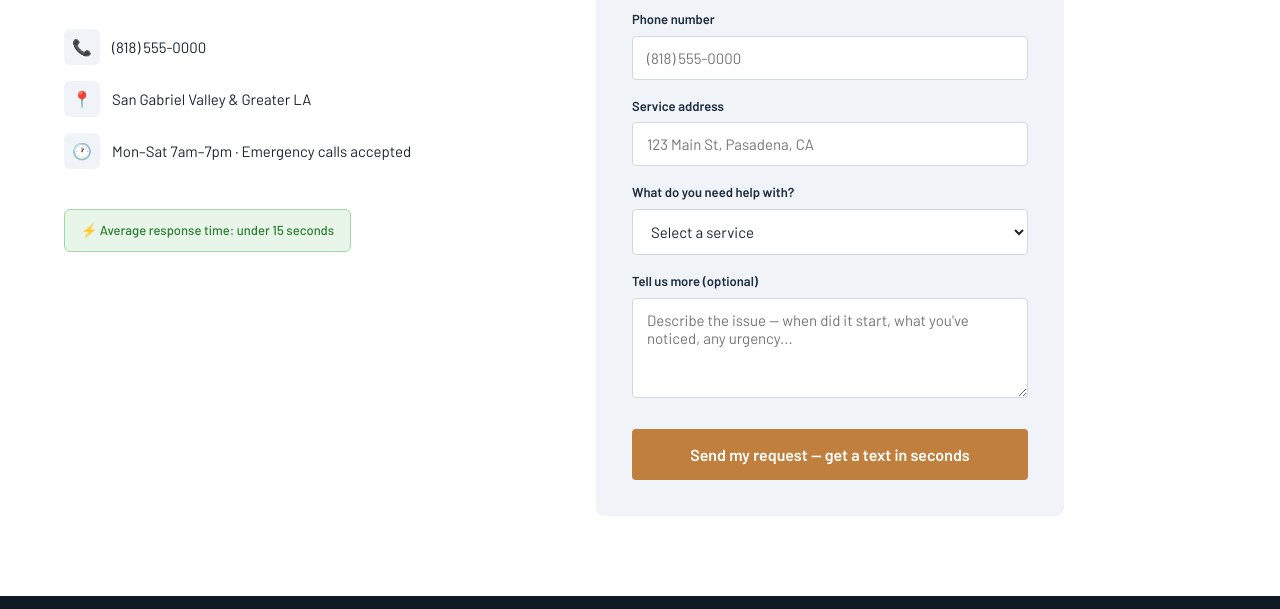
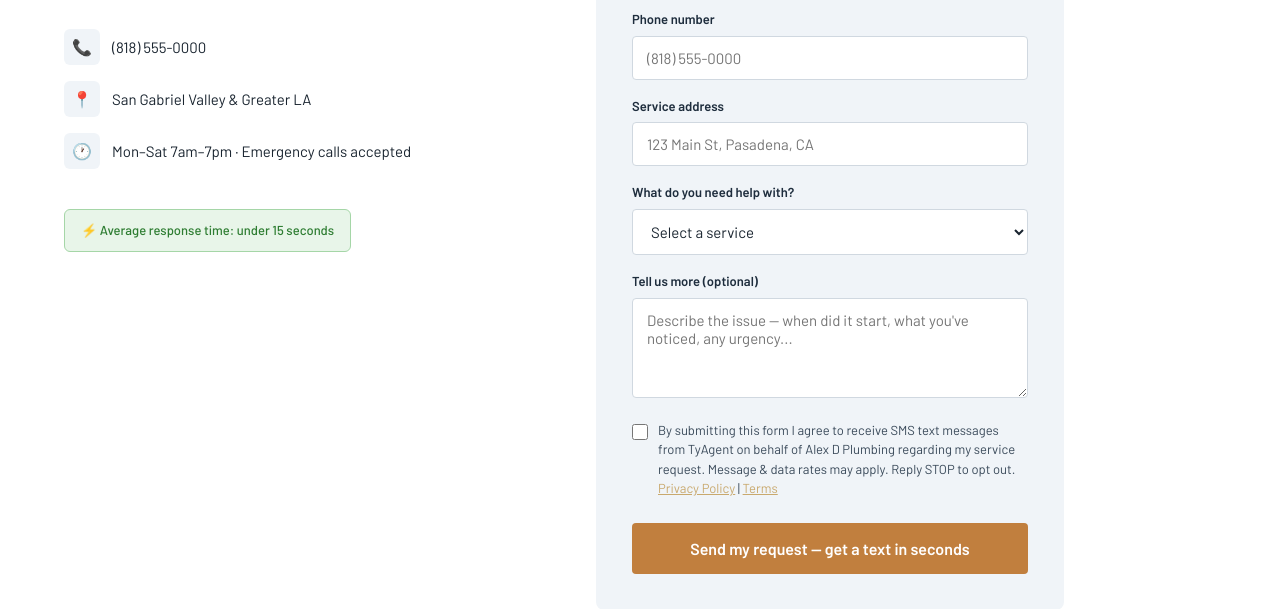
Before and after one commit to tyltra94-bit/alexd-plumbing, a plain HTML site: page index.html in a window 1280 px wide. Shown: the part 2635-3244 px from the top of the page. Drawn offline with nearby package versions, Linux system fonts and the light colour scheme.

Commit message:
add SMS consent checkbox to contact form

```diff
--- a/index.html
+++ b/index.html
@@ -755,6 +755,12 @@ footer p {
           <label>Tell us more (optional)</label>
           <textarea placeholder="Describe the issue — when did it start, what you've noticed, any urgency..."></textarea>
         </div>
+        <div class="form-group" style="margin-top:8px;">
+          <label style="display:flex;align-items:flex-start;gap:10px;cursor:pointer;font-weight:400;color:#3a4a5a;font-size:13px;line-height:1.5;">
+            <input type="checkbox" required style="margin-top:3px;flex-shrink:0;width:16px;height:16px;accent-color:#c9a96e;">
+            <span>By submitting this form I agree to receive SMS text messages from TyAgent on behalf of Alex D Plumbing regarding my service request. Message &amp; data rates may apply. Reply STOP to opt out. <a href="/privacy" style="color:#c9a96e;">Privacy Policy</a> | <a href="/terms" style="color:#c9a96e;">Terms</a></span>
+          </label>
+        </div>
         <button type="submit" class="form-submit">Send my request — get a text in seconds</button>
       </form>
 
```
